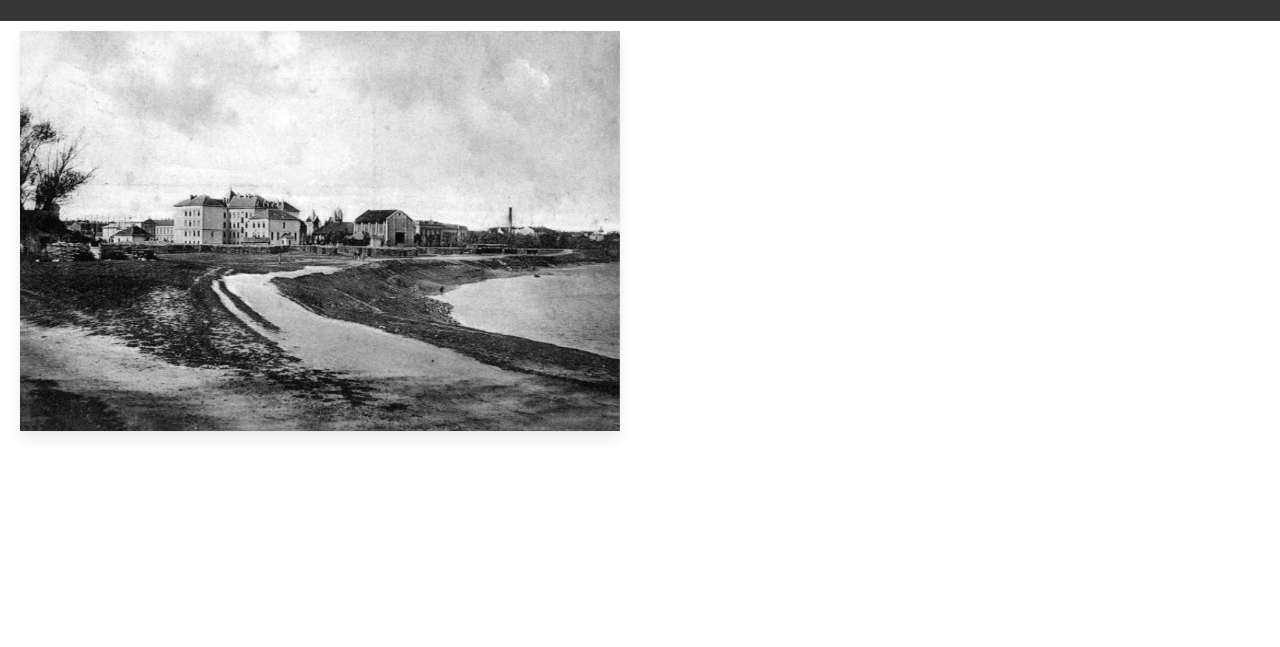
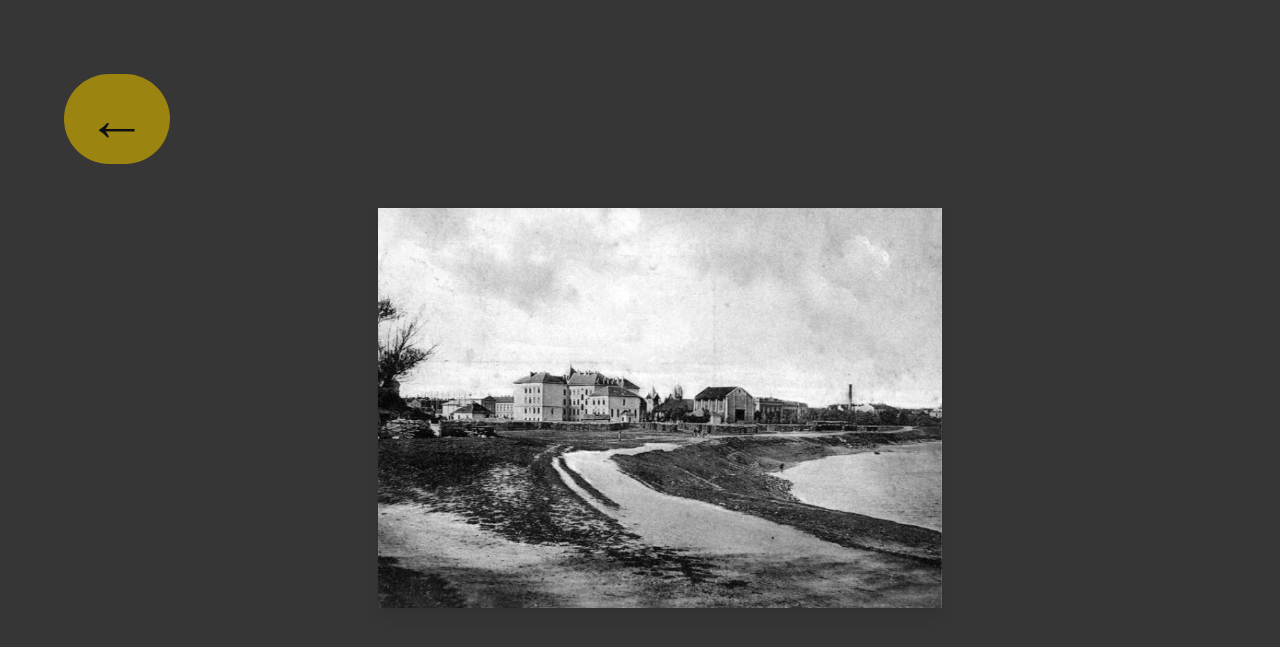
Before and after one commit to chifanlaura/chifanlaura.github.io, a plain HTML site: page Istorie/diferit.html in a window 1280 px wide. Shown: the part 79-726 px from the top of the page. Drawn offline with nearby package versions, Linux system fonts and the light colour scheme.

Commit message:
corectos

```diff
--- a/Istorie/diferit.css
+++ b/Istorie/diferit.css
@@ -26,7 +26,7 @@
 
 .card
 {
-	position: relative;
+	/* position: relative; */
 	width: 600px;
 	height: 400px;
 	margin: 20px 20px;
--- a/Istorie/diferit.html
+++ b/Istorie/diferit.html
@@ -41,7 +41,15 @@
 			</div>
 		</div>
 	</header>
+	<div id="main" class="hero is-fullheight has-background-dark">
+		<div class="hero-body">
+			<div class="container">
+				<div class="columns is-multiline mt-6">
+					<div class="column is-12">
 						<input class="back-button" type="button" value="←" onclick="history.back()">
+					</div>
+					<div class="column is-auto"></div>
+					<div class="column is-6">
 						<div class="card">
 							<div class="imgBox">
 								<img src="poza6.jpg">
@@ -54,5 +62,11 @@
 								</div>
 							</div>
 						</div>
+					</div>
+					<div class="column is-auto"></div>
+				</div>
+			</div>
+		</div>
+	</div>
 </body>
 </html>
```
Also changed, not shown: Istorie/diferit2.html (+14 -0 lines), Istorie/diferit3.html (+0 -3 lines). Lines whose indentation alone changed are shown as unchanged.
